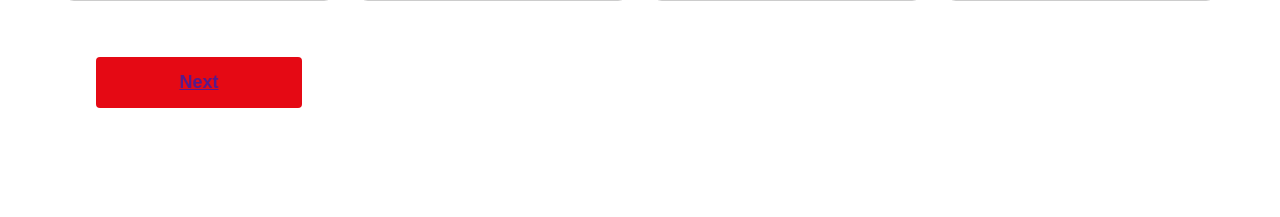
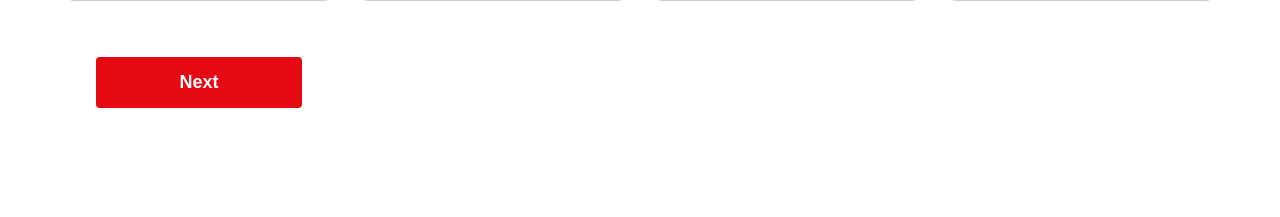
Before and after one commit to zilymo/Secure-Login-System-with-Multi-Factor-Authentication, a Flask app: template templates/one.html in a window 1280 px wide. Shown: the part 583-800 px from the top of the page. Run offline with Flask 3, Linux system fonts and the light colour scheme; the template is opened without the code that fills it, so the values that code supplies are empty.

Commit message:
netflix 01

```diff
--- a/static/one.css
+++ b/static/one.css
@@ -5,7 +5,6 @@ body {
       background-color: white;
       color: #000;
     }
-
     header {
       display: flex;
       justify-content: space-between;
@@ -13,44 +12,36 @@ body {
       padding: 1rem 2rem;
       border-bottom: 1px solid #e6e6e6;
     }
-
     .logo {
       height: 36px;
     }
-
     .sign-out {
       font-weight: bold;
       color: #333;
       text-decoration: none;
     }
-
     div {
       padding: 2rem;
       text-align: center;
     }
-
     .step {
       font-size: 1rem;
       color: #555;
       margin-bottom: 0.5rem;
     }
-
     .step span {
       font-weight: bold;
     }
-
     h1 {
       font-size: 1.8rem;
       margin-bottom: 2rem;
     }
-
     .plans {
       display: grid;
       grid-template-columns: repeat(4, 1fr);
       gap: 1.5rem;
       text-align: left;
     }
-
     .plan {
       border: 1px solid #ccc;
       border-radius: 10px;
@@ -59,39 +50,33 @@ body {
       background: linear-gradient(to bottom right, #f2f2f2, #fff);
       cursor: pointer;
     }
-
     .title {
       font-size: 1.1rem;
       font-weight: bold;
       margin-bottom: 1rem;
       color: #222;
     }
-
     .title span {
       display: block;
       font-size: 0.9rem;
       color: #555;
       margin-top: 0.3rem;
     }
-
     .plan ul {
       list-style: none;
       padding: 0;
       margin: 0;
     }
-
     .plan li {
       margin: 0.6rem 0;
       font-size: 0.95rem;
     }
-
     .plan li span {
       display: block;
       font-weight: bold;
       margin-bottom: 0.2rem;
       color: #333;
     }
-
     .badge {
       position: absolute;
       top: -12px;
@@ -103,12 +88,10 @@ body {
       font-weight: bold;
       border-radius: 5px;
     }
-
     .selected {
       /* border: 2px solid #e50914; */
       /* background: linear-gradient(to bottom right, #fdd, #fff); */
     }
-
     .checkmark {
       position: absolute;
       top: 10px;
@@ -135,3 +118,7 @@ body {
 .start-button:hover{
       background-color: #f40612;
 }
+a{
+  text-decoration: none;
+  color: white;
+}
--- a/templates/index.html
+++ b/templates/index.html
@@ -23,7 +23,7 @@
             <p>Ready to watch? Enter your email to create or restart your membership.</p>
             <form method="POST" class="email-signup">
                   <input type="email" name="email" placeholder="Email address" required>
-                  <button type="submit">Get Started</button>
+                  <button type="submit"><a href="/templates/one.html">Get Started</a></button>
             </form>
       </div>
    </div>
--- a/templates/one.html
+++ b/templates/one.html
@@ -63,7 +63,7 @@
         <div class="checkmark">&#10004;</div>
       </div>
       <div>
-        <button class="start-button"><a href="">Next</a></button>
+        <button class="start-button"><a href="/templates/pay.html">Next</a></button>
       </div>
     </div>
   </div>
```
Also changed, not shown: templates/eugene.html (renamed from templates/new.html).
